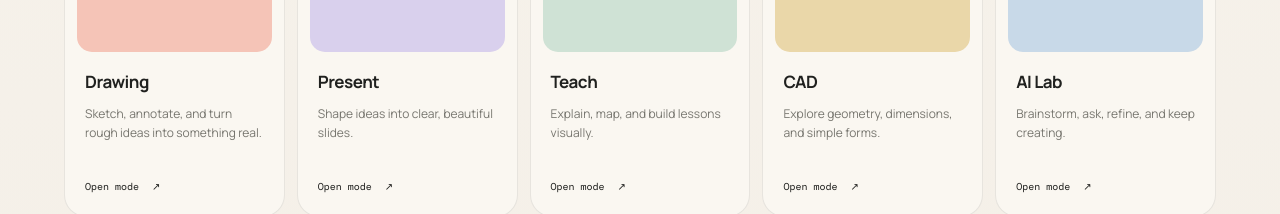
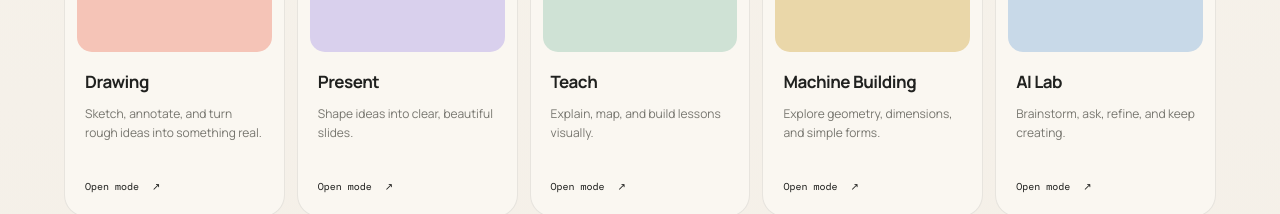
Before and after one commit to eagriware-lgtm/Doodle-lab, a Next.js app: page / in a window 1280 px wide. Shown: the part 1175-1389 px from the top of the page. Built offline with nearby package versions, Linux system fonts and the light colour scheme.

Commit message:
Update home mode name

```diff
--- a/app/page.tsx
+++ b/app/page.tsx
@@ -1,4 +1,4 @@
-const modes=[["✦","Drawing","Sketch, annotate, and turn rough ideas into something real.","/drawing","coral"],["▣","Present","Shape ideas into clear, beautiful slides.","/presentation","violet"],["◫","Teach","Explain, map, and build lessons visually.","/teaching","mint"],["⌁","CAD","Explore geometry, dimensions, and simple forms.","/cad","amber"],["✳","AI Lab","Brainstorm, ask, refine, and keep creating.","/ai","blue"]];
+const modes=[["✦","Drawing","Sketch, annotate, and turn rough ideas into something real.","/drawing","coral"],["▣","Present","Shape ideas into clear, beautiful slides.","/presentation","violet"],["◫","Teach","Explain, map, and build lessons visually.","/teaching","mint"],["⌁","Machine Building","Explore geometry, dimensions, and simple forms.","/cad","amber"],["✳","AI Lab","Brainstorm, ask, refine, and keep creating.","/ai","blue"]];
 export default function Home(){return <div className="shell"><Header/><main className="home">
 <section className="intro"><div className="introCopy"><div className="eyebrow"><span/> THE EPIC BUILDERS</div><h1>A little more<br/><em>room to create.</em></h1><p>Doodle Lab is a visual workspace for ideas that don't fit inside one box. Draw something. Teach it. Turn it into slides. Build a shape. Ask AI. Keep the whole creative process together.</p><div className="introActions"><a className="primaryBtn" href="/drawing">Start creating <span>↗</span></a><a className="textBtn" href="/modes">Explore all modes <span>→</span></a></div></div><div className="artPanel"><div className="paper"><div className="paperTop"><span>DOODLE LAB</span><span>01 / 05</span></div><div className="scribble s1"/><div className="scribble s2"/><div className="orbit"/><div className="tinyNote">ideas<br/>become<br/>things.</div><div className="paperFooter">creative workspace <b>✦</b></div></div><div className="floatingTag tagA">draw freely</div><div className="floatingTag tagB">make + learn</div></div></section>
 <section className="sectionIntro"><div><div className="eyebrow">YOUR WORKBENCH</div><h2>Five ways to make<br/><em>one idea.</em></h2></div><p>Each mode has a different rhythm. The workspace stays familiar, so you can move from a sketch to a lesson without starting over.</p></section>
```
